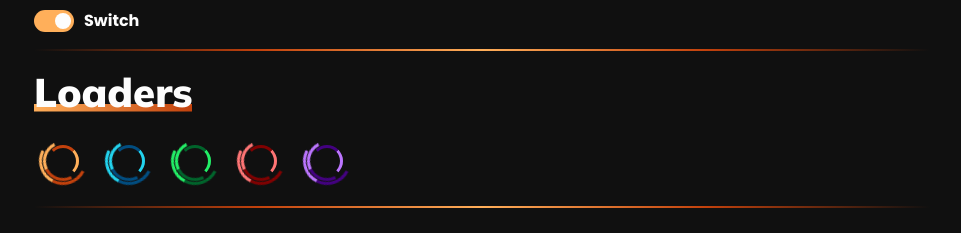
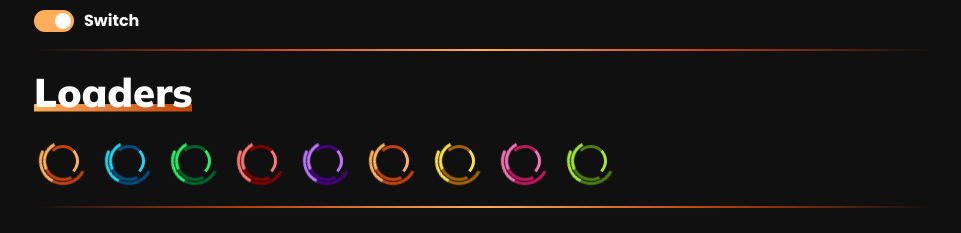
Before and after one commit to irenealcaine/template-navbar, a React (Create React App) app: page / in a window 1280 px wide. Shown: the part 1668-1901 px from the top of the page, without its empty margins (158-1119 px from the left). Built offline with nearby package versions, Linux system fonts and the light colour scheme.

Commit message:
loaders colors

```diff
--- a/src/Components/Loader/Loader.css
+++ b/src/Components/Loader/Loader.css
@@ -84,6 +84,50 @@
       border-color: transparent var(--dark-purple) var(--purple) transparent;
     }
   }
+
+  &.orange {
+    border-color: transparent var(--dark-orange) var(--orange) transparent;
+
+    &::after {
+      border-color: transparent var(--dark-orange) var(--orange) transparent;
+    }
+    &::before {
+      border-color: transparent var(--dark-orange) var(--orange) transparent;
+    }
+  }
+
+  &.yellow {
+    border-color: transparent var(--dark-yellow) var(--yellow) transparent;
+
+    &::after {
+      border-color: transparent var(--dark-yellow) var(--yellow) transparent;
+    }
+    &::before {
+      border-color: transparent var(--dark-yellow) var(--yellow) transparent;
+    }
+  }
+
+  &.pink {
+    border-color: transparent var(--dark-pink) var(--pink) transparent;
+
+    &::after {
+      border-color: transparent var(--dark-pink) var(--pink) transparent;
+    }
+    &::before {
+      border-color: transparent var(--dark-pink) var(--pink) transparent;
+    }
+  }
+
+  &.lime {
+    border-color: transparent var(--dark-lime) var(--lime) transparent;
+
+    &::after {
+      border-color: transparent var(--dark-lime) var(--lime) transparent;
+    }
+    &::before {
+      border-color: transparent var(--dark-lime) var(--lime) transparent;
+    }
+  }
 }
 
 @keyframes rotation {
--- a/src/Pages/Home/Home.jsx
+++ b/src/Pages/Home/Home.jsx
@@ -174,6 +174,10 @@ const Home = () => {
         <Loader color={"green"} />
         <Loader color={"red"} />
         <Loader color={"purple"} />
+        <Loader color={"orange"} />
+        <Loader color={"yellow"} />
+        <Loader color={"pink"} />
+        <Loader color={"lime"} />
       </div>
 
       <Hr />
```
